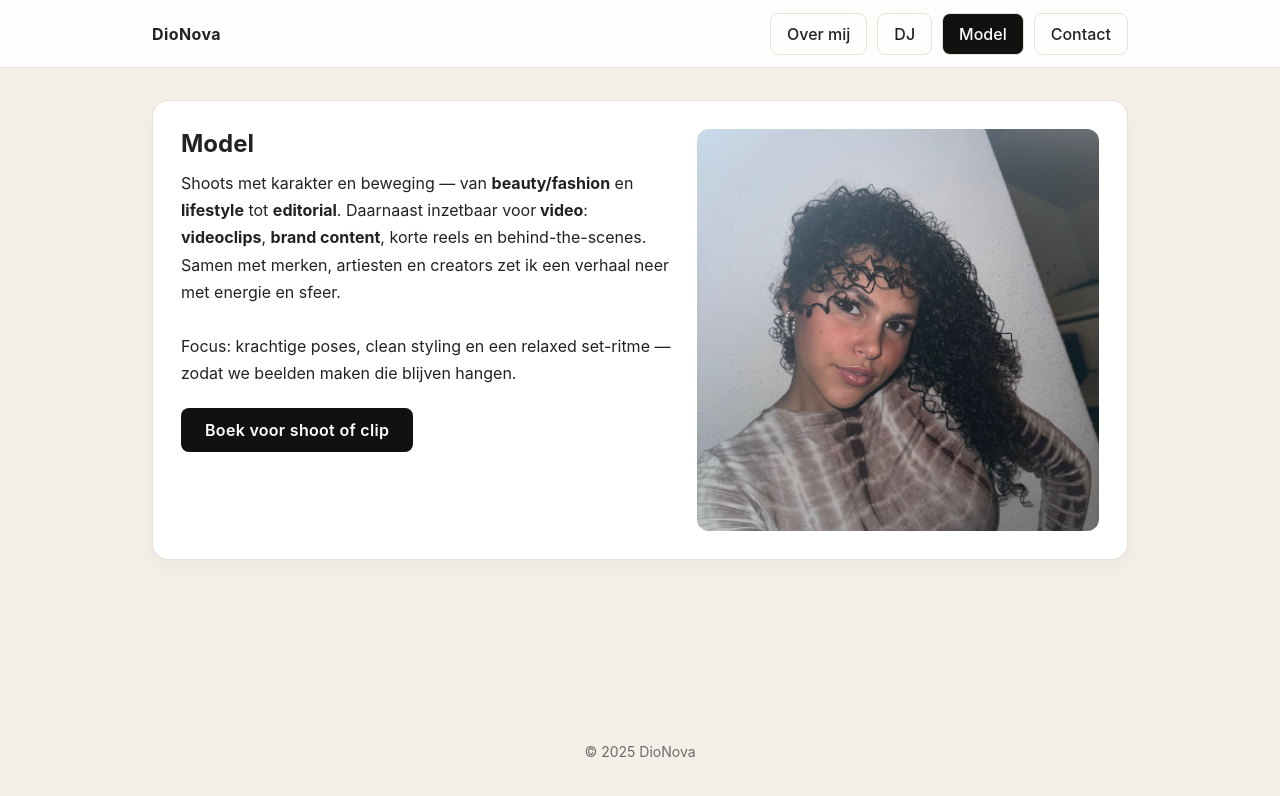
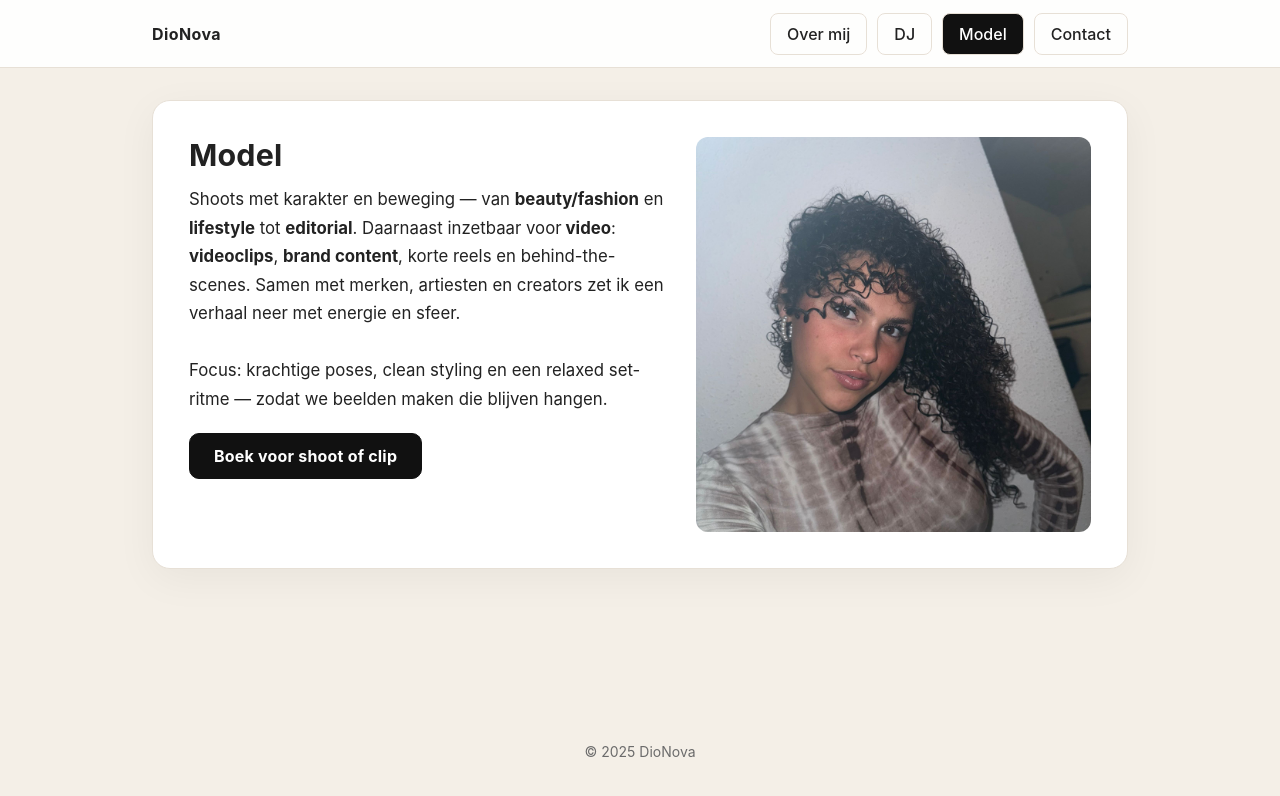
Before and after one commit to BeMoService/DioNova, a React (Vite) app: page /#/model in a window 1280 px wide. Shown: the top 796 px of the page. Built offline with nearby package versions, Linux system fonts and the light colour scheme.

Commit message:
style: gold hover accents + richer cards/typography; btn component for bookings

```diff
--- a/src/App.jsx
+++ b/src/App.jsx
@@ -36,7 +36,9 @@ export default function App() {
                   background: isActive ? "var(--accent)" : "transparent",
                   color: isActive ? "#fff" : "var(--ink)",
                   fontWeight: 500,
-                  transition: ".2s"
+                  transition: "all .25s ease",
+                  cursor: "pointer"
+                  /* Hover-states via CSS (zie index.css) */
                 })}
               >
                 {label}
--- a/src/index.css
+++ b/src/index.css
@@ -2,14 +2,15 @@
 * { box-sizing: border-box; margin: 0; padding: 0; }
 html, body, #root { height: 100%; }
 
-/* Beige thema */
+/* Thema */
 :root{
   --bg: #f4efe7;      /* beige */
   --ink: #222;        /* tekst */
   --muted: #6b6b6b;   /* subtiele tekst */
   --card: #fff;       /* cardkleur */
   --line: #e7e0d6;    /* borders */
-  --accent: #111;     /* actieve knop */
+  --accent: #111;     /* actieve knop/nav */
+  --gold: #d4af37;    /* hover-accent */
 }
 
 body {
@@ -17,18 +18,50 @@ body {
   color: var(--ink);
   font-family: Inter, ui-sans-serif, system-ui, -apple-system, Segoe UI, Roboto, Arial, "Apple Color Emoji","Segoe UI Emoji";
 }
-a { color: inherit; text-decoration: none; }
 
 /* Utilities */
 .container { max-width: 1024px; margin: 0 auto; padding: 0 24px; }
 .card {
   background: var(--card);
   border: 1px solid var(--line);
-  border-radius: 16px;
-  padding: 28px;
-  box-shadow: 0 10px 24px rgba(0,0,0,.04);
+  border-radius: 18px;
+  padding: 36px;
+  box-shadow: 0 10px 40px rgba(0,0,0,.05);
 }
 .subtle { color: var(--muted); }
 img.resp { display:block; width:100%; height:auto; border-radius:12px; }
 .grid { display: grid; gap: 24px; }
 @media (min-width: 900px){ .grid-2 { grid-template-columns: 1.1fr .9fr; } }
+
+/* Typografie & spacing */
+section { scroll-margin-top: 90px; }
+h1 { font-size: 1.9rem; margin-bottom: 12px; font-weight: 700; letter-spacing: .2px; }
+p  { font-size: 1.05rem; line-height: 1.8; }
+
+/* Nav hover – goud */
+header nav a:hover {
+  border-color: var(--gold) !important;
+  color: var(--gold) !important;
+  transition: color .2s ease, border-color .2s ease;
+}
+
+/* Buttons (ook voor “Boek nu”) */
+.btn {
+  display: inline-block;
+  padding: 12px 24px;
+  background: var(--accent);
+  color: #fff;
+  border-radius: 10px;
+  font-weight: 650;
+  letter-spacing: .2px;
+  border: 1px solid var(--accent);
+  transition: background .2s ease, border-color .2s ease;
+}
+.btn:hover {
+  background: var(--gold) !important;
+  border-color: var(--gold) !important;
+  color: #fff !important;
+}
+
+/* Links algemeen */
+a { color: inherit; text-decoration: none; }
--- a/src/pages/DJ.jsx
+++ b/src/pages/DJ.jsx
@@ -13,19 +13,7 @@ export default function DJ() {
           Ik draai niet zomaar tracks, ik creëer momenten die mensen niet vergeten.
         </p>
 
-        <a
-          href="#/contact"
-          style={{
-            display: "inline-block",
-            marginTop: 20,
-            padding: "12px 24px",
-            background: "var(--accent)",
-            color: "#fff",
-            borderRadius: 8,
-            fontWeight: 600,
-            letterSpacing: 0.3,
-          }}
-        >
+        <a href="#/contact" className="btn" style={{ marginTop: 20 }}>
           Boek DJ Dio Nova
         </a>
       </div>
--- a/src/pages/Model.jsx
+++ b/src/pages/Model.jsx
@@ -11,19 +11,7 @@ export default function Model() {
           Focus: krachtige poses, clean styling en een relaxed set-ritme — zodat we beelden maken die blijven hangen.
         </p>
 
-        <a
-          href="#/contact"
-          style={{
-            display: "inline-block",
-            marginTop: 20,
-            padding: "12px 24px",
-            background: "var(--accent)",
-            color: "#fff",
-            borderRadius: 8,
-            fontWeight: 600,
-            letterSpacing: 0.3,
-          }}
-        >
+        <a href="#/contact" className="btn" style={{ marginTop: 20 }}>
           Boek voor shoot of clip
         </a>
       </div>
```
